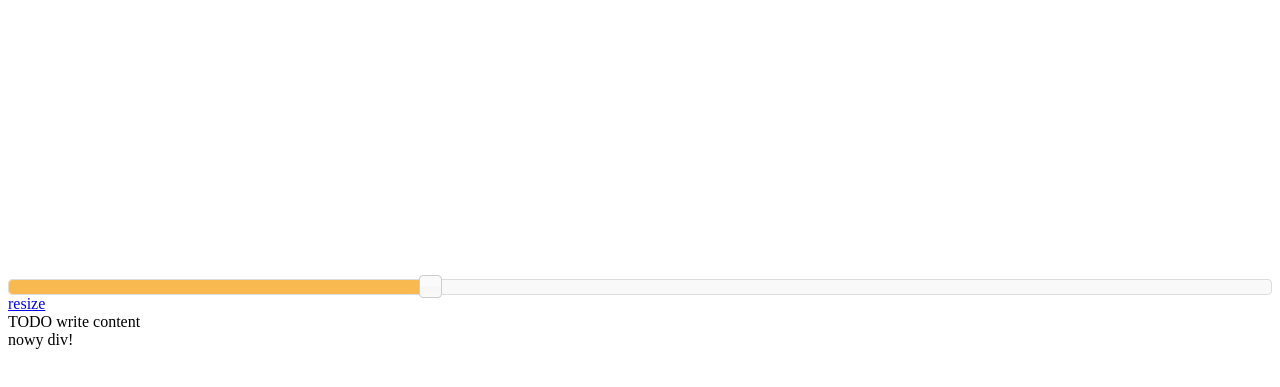
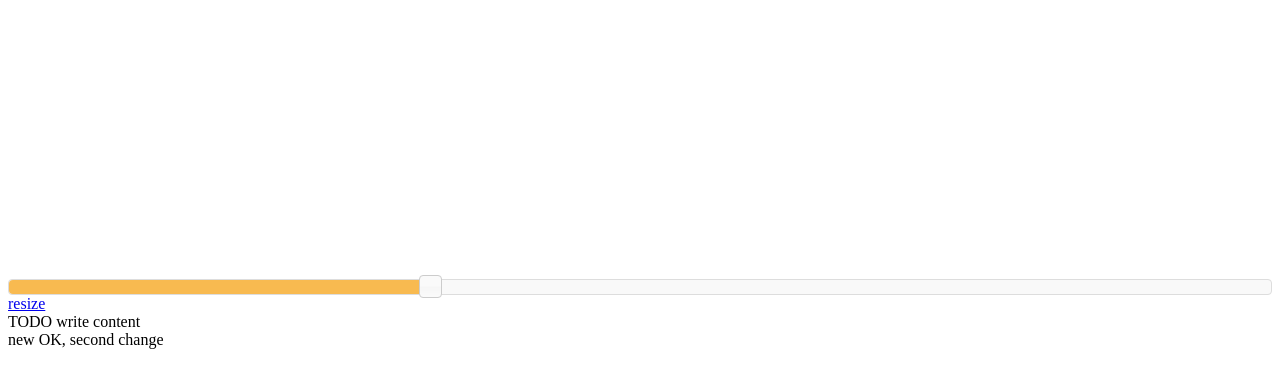
Before and after one commit to stuff666/learn01, a plain HTML site: page public_html/index.html in a window 1280 px wide. Shown: the part 47-434 px from the top of the page. Drawn offline with nearby package versions, Linux system fonts and the light colour scheme.

Commit message:
second change

```diff
--- a/public_html/index.html
+++ b/public_html/index.html
@@ -55,7 +55,7 @@
 
 		<div>TODO write content</div>
 		<div>
-			nowy div!
+			new OK, second change
 		</div>
 	</body>
 </html>
```
